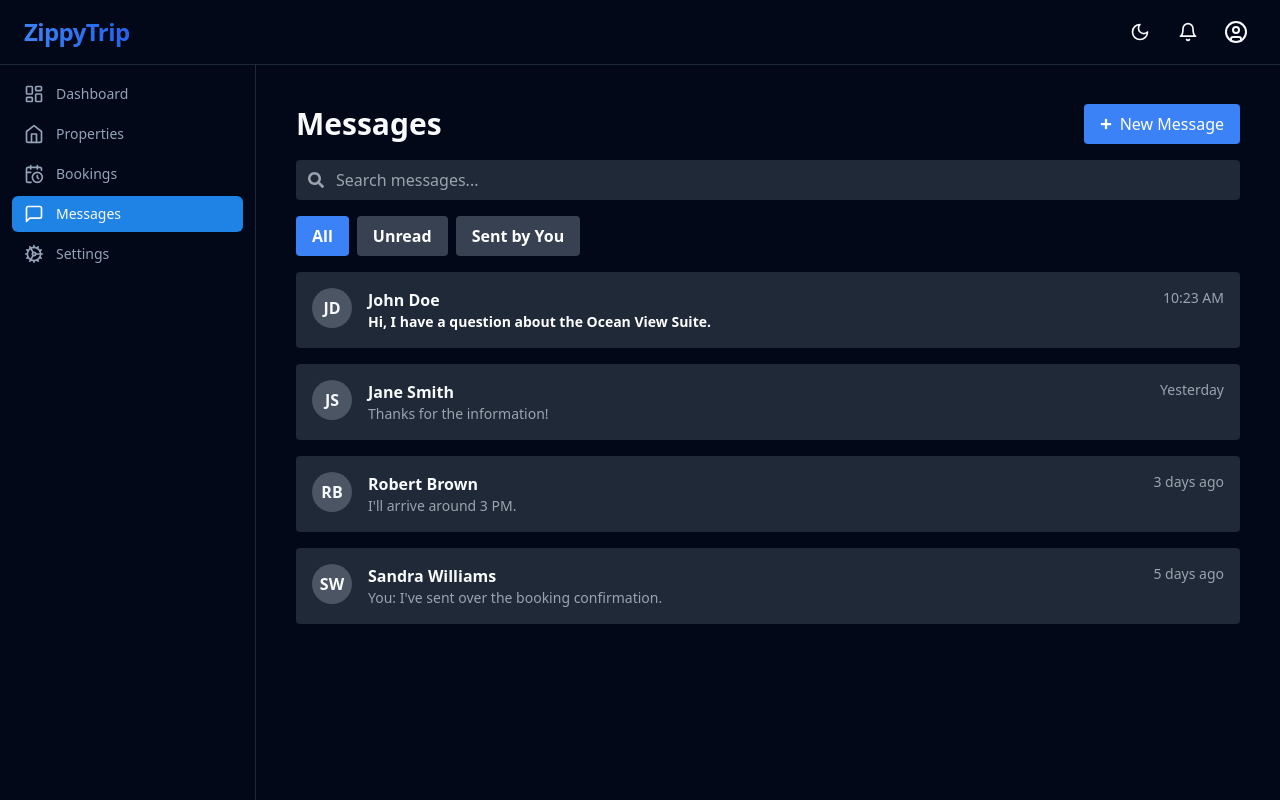
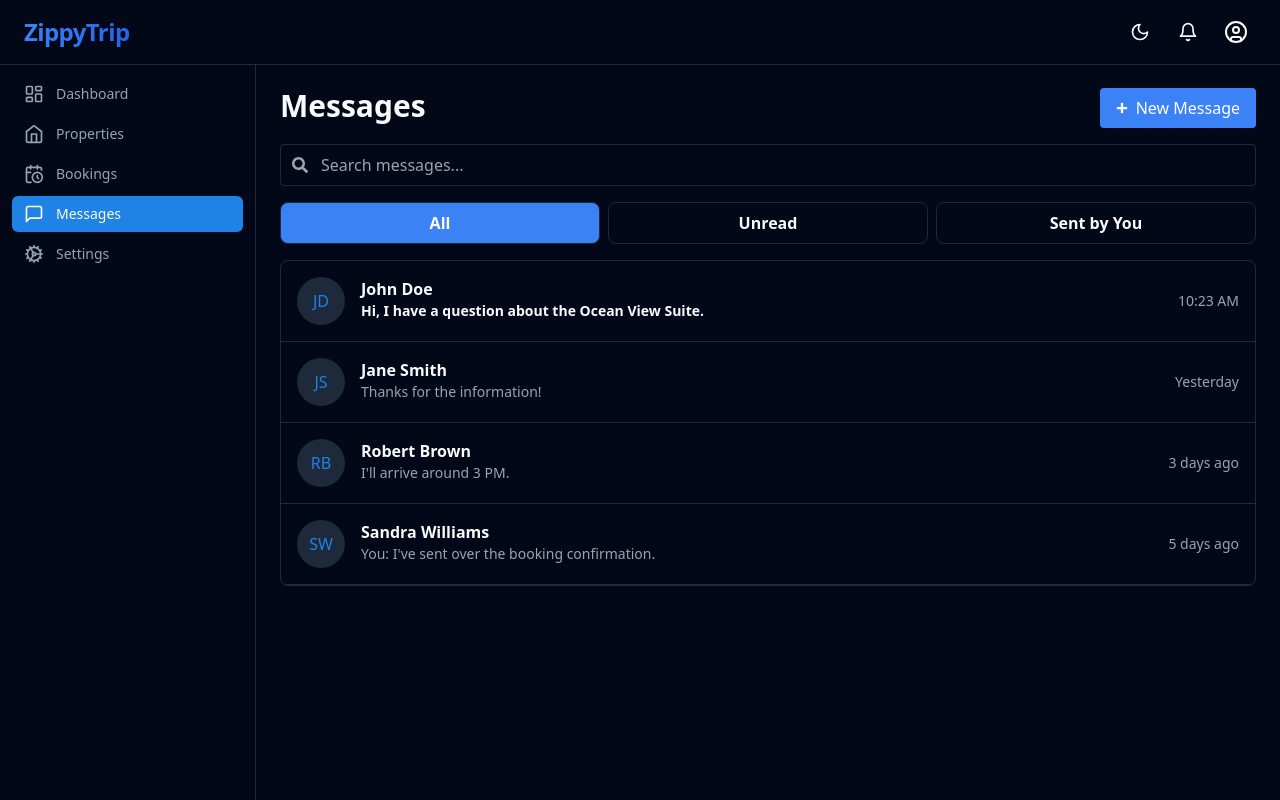
Before and after one commit to KarMa063/ZippyTrip, a React (Vite) app in the folder Frontend/project/: page /gmessages in a window 1280 px wide. Built offline with nearby package versions, Linux system fonts and the light colour scheme.

Commit message:
Adding better ui features in messages

```diff
--- a/Frontend/project/src/guesthouse/gpages/GMessages.tsx
+++ b/Frontend/project/src/guesthouse/gpages/GMessages.tsx
@@ -9,32 +9,32 @@ function GMessages() {
     { initials: 'JD', name: 'John Doe', message: 'Hi, I have a question about the Ocean View Suite.', time: '10:23 AM', status: 'unread' },
     { initials: 'JS', name: 'Jane Smith', message: 'Thanks for the information!', time: 'Yesterday', status: 'read' },
     { initials: 'RB', name: 'Robert Brown', message: 'I\'ll arrive around 3 PM.', time: '3 days ago', status: 'read' },
-    { initials: 'SW', name: 'Sandra Williams', message: 'You: I\'ve sent over the booking confirmation.', time: '5 days ago', status: 'sent by you' },
+    { initials: 'SW', name: 'Sandra Williams', message: 'You: I\'ve sent over the booking confirmation.', time: '5 days ago', status: 'sent' },
   ];
 
-  const filteredConversations = conversations.filter((conversation) => {
-    const matchesTab =
-      activeTab === 'All' ||
-      (activeTab === 'Unread' && conversation.status === 'unread') ||
-      (activeTab === 'Sent by You' && conversation.status === 'sent by you');
-
-    const matchesSearch =
-      conversation.name.toLowerCase().includes(searchTerm.toLowerCase()) ||
-      conversation.message.toLowerCase().includes(searchTerm.toLowerCase());
-
-    return matchesTab && matchesSearch;
-  });
+  const filtered = conversations
+    .filter((c) => {
+      if (activeTab === 'Unread') return c.status === 'unread';
+      if (activeTab === 'Sent by You') return c.message.startsWith('You:');
+      return true;
+    })
+    .filter((c) =>
+      c.name.toLowerCase().includes(searchTerm.toLowerCase()) ||
+      c.message.toLowerCase().includes(searchTerm.toLowerCase())
+    );
 
   return (
-    <div className="p-4">
-      <div className="flex justify-between items-center mb-4">
+    <div className="h-[calc(100vh-130px)] flex flex-col">
+      {/* Header */}
+      <div className="flex justify-between items-start mb-4">
         <h1 className="text-3xl font-bold">Messages</h1>
         <button className="bg-blue-500 hover:bg-blue-600 text-white px-4 py-2 rounded flex items-center gap-2">
           <FaPlus className="h-3 w-3" />
-          <span> New Message</span>
+          <span>New Message</span>
         </button>
       </div>
 
+      {/* Search */}
       <div className="relative mb-4">
         <FaSearch className="absolute left-3 top-1/2 -translate-y-1/2 h-4 w-4 text-gray-400" />
         <input
@@ -42,43 +42,48 @@ function GMessages() {
           placeholder="Search messages..."
           value={searchTerm}
           onChange={(e) => setSearchTerm(e.target.value)}
-          className="w-full p-2 pl-10 rounded bg-gray-800 text-white placeholder-gray-400"
+          className="w-full p-2 pl-10 rounded border border-gray-750 bg-transparent text-white placeholder-gray-400"
         />
       </div>
 
-      <div className="flex gap-2 mb-4">
+      {/* Tabs */}
+      <div className="w-full grid grid-cols-3 gap-2 mb-4">
         {['All', 'Unread', 'Sent by You'].map((tab) => (
           <button
             key={tab}
-            className={`px-4 py-2 rounded font-semibold ${activeTab === tab ? 'bg-blue-500 text-white' : 'bg-gray-700 text-white'}`}
             onClick={() => setActiveTab(tab)}
+            className={`px-4 py-2 rounded font-semibold transition-colors border border-gray-750 rounded-lg ${
+              activeTab === tab
+                ? 'bg-blue-500 text-white'
+                : 'hover:bg-accent/50 transition-colors'
+            }`}
           >
             {tab}
           </button>
         ))}
       </div>
 
-      <div className="space-y-4">
-        {filteredConversations.length > 0 ? (
-          filteredConversations.map(({ initials, name, message, time, status }) => (
-            <div key={name} className="flex items-start justify-between p-4 bg-gray-800 rounded">
-              <div className="flex items-start gap-4">
-                <div className="w-10 h-10 bg-gray-600 rounded-full flex items-center justify-center font-bold">
+      {/* Messages with outer border */}
+      <div className="border border-gray-750 rounded-lg overflow-hidden">
+        {filtered.map(({ initials, name, message, time, status }, index) => (
+            <div
+            key={name}
+            className="flex items-center justify-between gap-4 p-4 cursor-pointer hover:bg-accent/50 transition-colors border-b border-gray-750"
+            >
+            <div className="flex gap-4 items-start">
+                <div className="h-12 w-12 rounded-full overflow-hidden flex items-center justify-center bg-muted text-primary font-medium">
                 {initials}
                 </div>
                 <div>
                 <p className="font-semibold">{name}</p>
-                  <p className={`text-sm ${status === 'unread' ? 'font-bold text-white' : 'text-gray-400'}`}>
+                <p className={`text-sm ${status === 'unread' ? 'font-semibold' : 'text-gray-400'}`}>
                     {message}
                 </p>
                 </div>
             </div>
             <span className="text-sm text-gray-400">{time}</span>
             </div>
-          ))
-        ) : (
-          <p className="text-gray-400">No messages found.</p>
-        )}
+        ))}
         </div>
     </div>
   );
```
Lines whose indentation alone changed are shown as unchanged.
